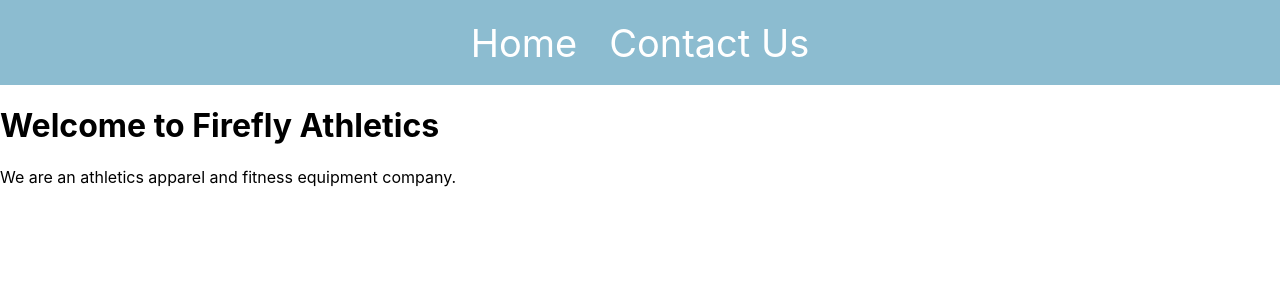
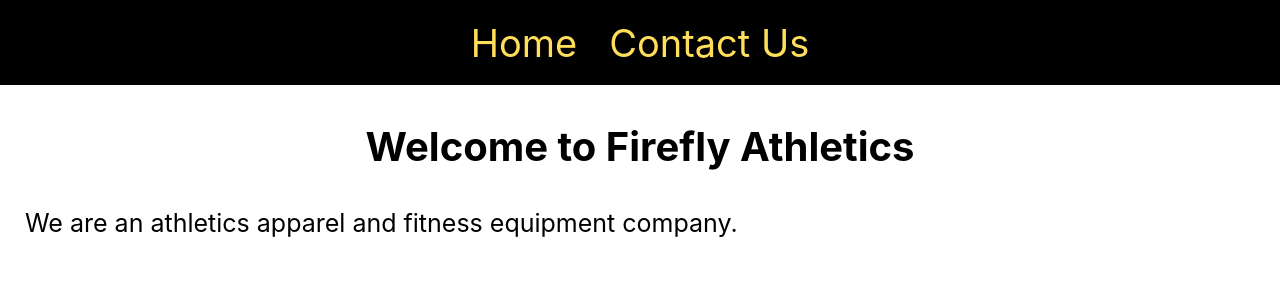
Before and after one commit to ericrothmuller/fireflyathletics, a React (Create React App) app in the folder fireflyathletics/: page / in a window 1280 px wide. Shown: the top 300 px of the page. Built offline with nearby package versions, Linux system fonts and the light colour scheme.

Commit message:
Added CSS and NavElements stlings

```diff
--- a/fireflyathletics/src/App.css
+++ b/fireflyathletics/src/App.css
@@ -36,3 +36,26 @@
     transform: rotate(360deg);
   }
 }
+
+body {
+  margin: 0;
+  background-color: #ffffff;
+  color: #000000;
+};
+
+.pageHeadingDiv {
+  display: flex;
+}
+
+.pageTitle {
+  text-align: center;
+  color: #000000;
+  font-size: 40px;
+  padding: 10px;
+}
+
+.pageParagraph {
+  padding-left: 25px;
+  padding-right: 25px;
+  font-size: 25px;
+}
--- a/fireflyathletics/src/components/Navbar/NavbarElements.js
+++ b/fireflyathletics/src/components/Navbar/NavbarElements.js
@@ -3,7 +3,7 @@ import { NavLink as Link } from "react-router-dom";
 import styled from "styled-components";
 
 export const Nav = styled.nav`
-  background: #8cbcd0;
+  background: #000000;
   height: 85px;
   display: flex;
   justify-content: center;
@@ -13,7 +13,7 @@ export const Nav = styled.nav`
 `;
 
 export const NavLink = styled(Link)`
-  color: #ffffff;
+  color: #ffde59;
   display: flex;
   align-items: center;
   text-decoration: none;
```
